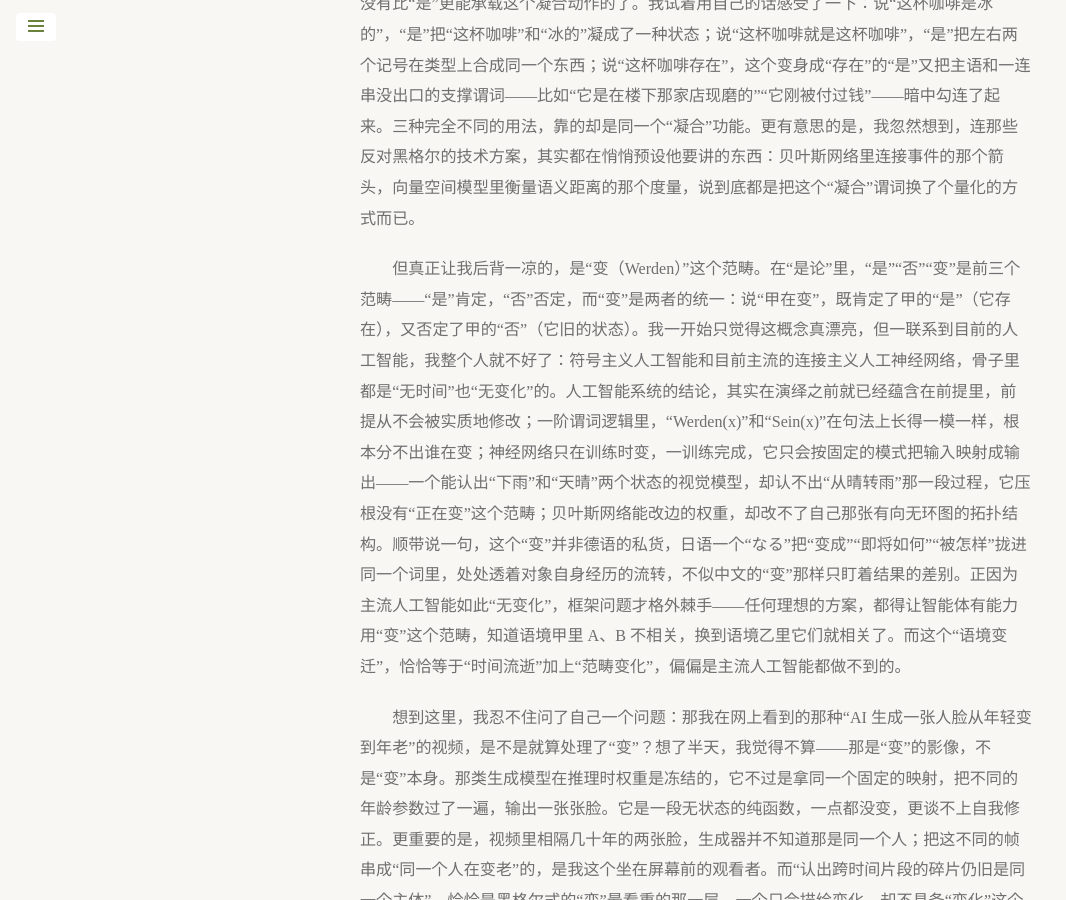
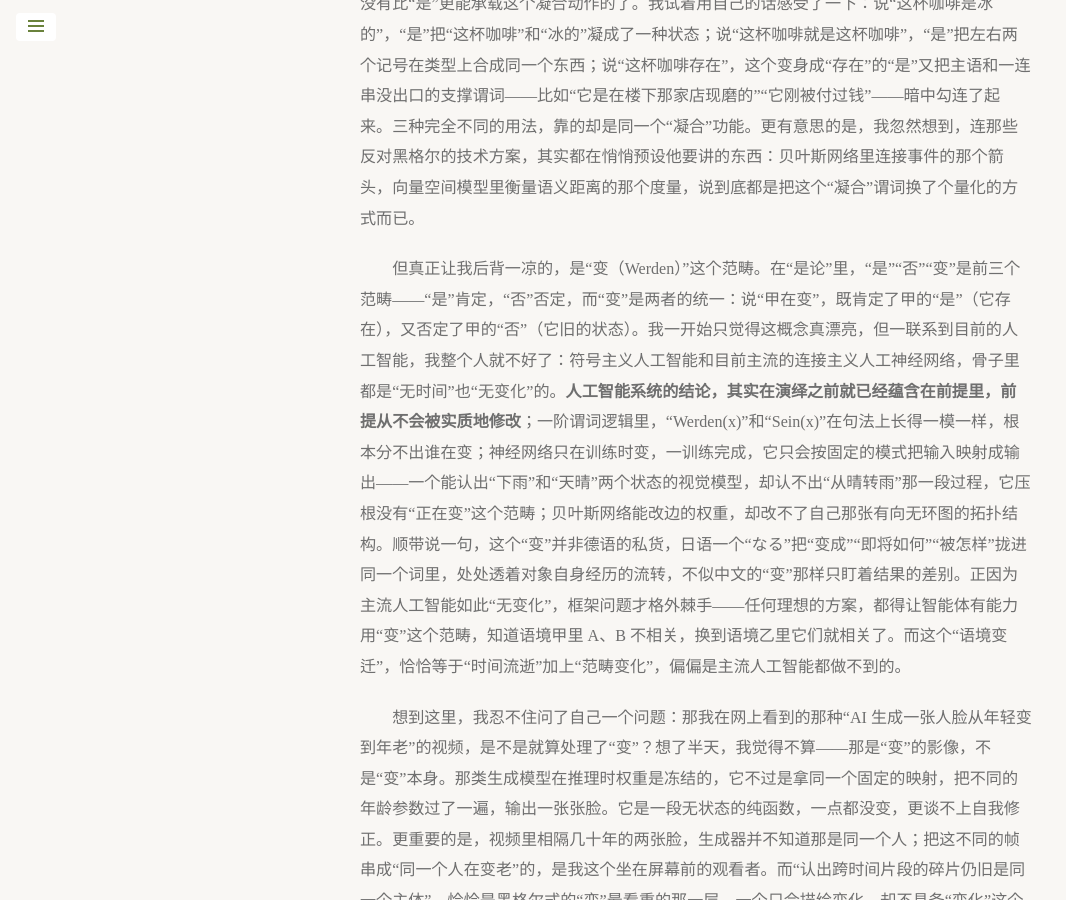
Before and after one commit to yusiwen/yusiwen.github.io, a Jekyll site: the page built from _posts/2022-12-24-essay-on-philosophy(3).md, in a window 1280 px wide and 900 px high, scrolled down 3001 px. Shown: the whole window, without its empty margins (0-1066 px from the left). Built offline with Jekyll 4.4.1, drawn with Linux system fonts in a browser that asks for light colours; some web fonts are replaced.

```diff
--- a/_posts/2022-12-24-essay-on-philosophy(3).md
+++ b/_posts/2022-12-24-essay-on-philosophy(3).md
@@ -30,7 +30,7 @@ categories: ['哲学', 'AI']
 
 深入“是论”，有两处让我反复回味。为什么要从“是”这个系词开始？早期维特根斯坦会说，这个字太暧昧，把“同一性”“属于”“存在”三种意思混在了一起，理应拆成不同的技术谓词。这个说法我一开始也觉得挺有道理。可是：你说要**拆开**“是”，其实已经预设了存在一种一次性能把所有基本谓词界定清楚的终极方案——这正是海耶斯想用一阶谓词逻辑整编全部人类常识的天真梦想，到头来被麦克德默特一句话点破，说会导致“基本谓词膨胀”，因为你这辈子都列不完一份足够完整的基本谓词表。黑格尔的做法，是反过来化繁为简：与其一开始就穷举谓词，不如先看这些谓词共享的那个“统一性”功能——把不同表象凝成一个整体的功能——而再没有比“是”更能承载这个凝合动作的了。我试着用自己的话感受了一下：说“这杯咖啡是冰的”，“是”把“这杯咖啡”和“冰的”凝成了一种状态；说“这杯咖啡就是这杯咖啡”，“是”把左右两个记号在类型上合成同一个东西；说“这杯咖啡存在”，这个变身成“存在”的“是”又把主语和一连串没出口的支撑谓词——比如“它是在楼下那家店现磨的”“它刚被付过钱”——暗中勾连了起来。三种完全不同的用法，靠的却是同一个“凝合”功能。更有意思的是，我忽然想到，连那些反对黑格尔的技术方案，其实都在悄悄预设他要讲的东西：贝叶斯网络里连接事件的那个箭头，向量空间模型里衡量语义距离的那个度量，说到底都是把这个“凝合”谓词换了个量化的方式而已。
 
-但真正让我后背一凉的，是“变（Werden）”这个范畴。在“是论”里，“是”“否”“变”是前三个范畴——“是”肯定，“否”否定，而“变”是两者的统一：说“甲在变”，既肯定了甲的“是”（它存在），又否定了甲的“否”（它旧的状态）。我一开始只觉得这概念真漂亮，但一联系到目前的人工智能，我整个人就不好了：符号主义人工智能和目前主流的连接主义人工神经网络，骨子里都是“无时间”也“无变化”的。人工智能系统的结论，其实在演绎之前就已经蕴含在前提里，前提从不会被实质地修改；一阶谓词逻辑里，“Werden(x)”和“Sein(x)”在句法上长得一模一样，根本分不出谁在变；神经网络只在训练时变，一训练完成，它只会按固定的模式把输入映射成输出——一个能认出“下雨”和“天晴”两个状态的视觉模型，却认不出“从晴转雨”那一段过程，它压根没有“正在变”这个范畴；贝叶斯网络能改边的权重，却改不了自己那张有向无环图的拓扑结构。顺带说一句，这个“变”并非德语的私货，日语一个“なる”把“变成”“即将如何”“被怎样”拢进同一个词里，处处透着对象自身经历的流转，不似中文的“变”那样只盯着结果的差别。正因为主流人工智能如此“无变化”，框架问题才格外棘手——任何理想的方案，都得让智能体有能力用“变”这个范畴，知道语境甲里 A、B 不相关，换到语境乙里它们就相关了。而这个“语境变迁”，恰恰等于“时间流逝”加上“范畴变化”，偏偏是主流人工智能都做不到的。
+但真正让我后背一凉的，是“变（Werden）”这个范畴。在“是论”里，“是”“否”“变”是前三个范畴——“是”肯定，“否”否定，而“变”是两者的统一：说“甲在变”，既肯定了甲的“是”（它存在），又否定了甲的“否”（它旧的状态）。我一开始只觉得这概念真漂亮，但一联系到目前的人工智能，我整个人就不好了：符号主义人工智能和目前主流的连接主义人工神经网络，骨子里都是“无时间”也“无变化”的。**人工智能系统的结论，其实在演绎之前就已经蕴含在前提里，前提从不会被实质地修改**；一阶谓词逻辑里，“Werden(x)”和“Sein(x)”在句法上长得一模一样，根本分不出谁在变；神经网络只在训练时变，一训练完成，它只会按固定的模式把输入映射成输出——一个能认出“下雨”和“天晴”两个状态的视觉模型，却认不出“从晴转雨”那一段过程，它压根没有“正在变”这个范畴；贝叶斯网络能改边的权重，却改不了自己那张有向无环图的拓扑结构。顺带说一句，这个“变”并非德语的私货，日语一个“なる”把“变成”“即将如何”“被怎样”拢进同一个词里，处处透着对象自身经历的流转，不似中文的“变”那样只盯着结果的差别。正因为主流人工智能如此“无变化”，框架问题才格外棘手——任何理想的方案，都得让智能体有能力用“变”这个范畴，知道语境甲里 A、B 不相关，换到语境乙里它们就相关了。而这个“语境变迁”，恰恰等于“时间流逝”加上“范畴变化”，偏偏是主流人工智能都做不到的。
 
 想到这里，我忍不住问了自己一个问题：那我在网上看到的那种“AI 生成一张人脸从年轻变到年老”的视频，是不是就算处理了“变”？想了半天，我觉得不算——那是“变”的影像，不是“变”本身。那类生成模型在推理时权重是冻结的，它不过是拿同一个固定的映射，把不同的年龄参数过了一遍，输出一张张脸。它是一段无状态的纯函数，一点都没变，更谈不上自我修正。更重要的是，视频里相隔几十年的两张脸，生成器并不知道那是同一个人；把这不同的帧串成“同一个人在变老”的，是我这个坐在屏幕前的观看者。而“认出跨时间片段的碎片仍旧是同一个主体”，恰恰是黑格尔式的“变”最看重的那一层。一个只会描绘变化、却不具备“变化”这个范畴的系统，并没有真的处理“变”。
 
```
